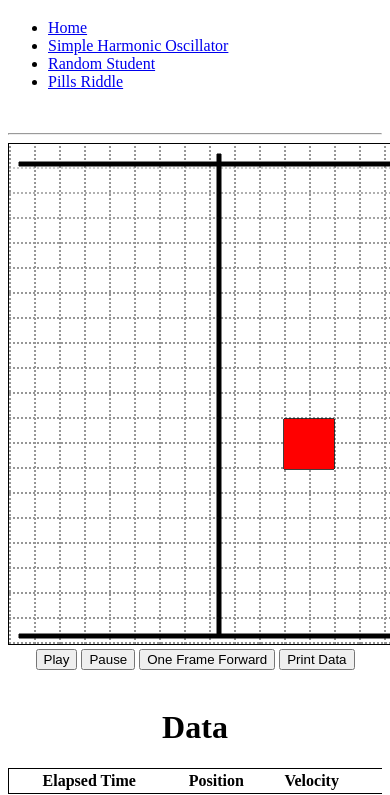
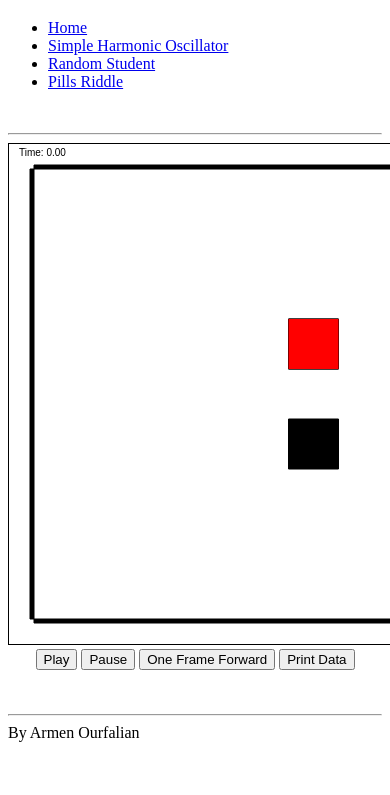
Before and after one commit to anjartsi/Physics-Engine, a plain HTML site: page index.html in a window 390 px wide. Shown: the part 61-856 px from the top of the page. Drawn offline with Linux system fonts and the light colour scheme; files that its build step writes are made by us from their sources.

Commit message:
Bigness is now an array; Mobile Collision Round 1 : XXX
Bigness is now an x-y array as well.

Tried adding mobile collisions, didn't work.

Discovered a problem with immobile collisions: always assumes the height
of walls (length of platforms) is infinite.

```diff
--- a/app/physicsClasses.js
+++ b/app/physicsClasses.js
@@ -15,7 +15,7 @@ var Thing = function(x,y) {
 	// Shape
 	this.shap=''
 	this.path = new Path2D();
-	this.bigness = 10;
+	this.bigness = [10,10];
 	// Array holding 4 edges of the object, top-right-bottom-left
 	this.edges = [];
 }
@@ -34,10 +34,10 @@ Thing.prototype.initialize = function() {
 }
 
 Thing.prototype.setEdges = function() {
-	this.edges[0] = this.pos[1]+this.bigness; // top edge
-	this.edges[1] = this.pos[0]+this.bigness; // right edge
-	this.edges[2] = this.pos[1]-this.bigness; // bottom edge
-	this.edges[3] = this.pos[0]-this.bigness; // left edge
+	this.edges[0] = this.pos[1]+this.bigness[1]; // top edge
+	this.edges[1] = this.pos[0]+this.bigness[0]; // right edge
+	this.edges[2] = this.pos[1]-this.bigness[1]; // bottom edge
+	this.edges[3] = this.pos[0]-this.bigness[0]; // left edge
 }
 /*****************************************************************************************************
 MOBILE
@@ -59,8 +59,8 @@ var Mobile = function(x, y) {
 	// Shape
 	this.shap='square'
 	this.path = new Path2D();
-	// Half side length
-	this.bigness = 20;
+	// Half side length [horizontal,vertical]
+	this.bigness = [20,20];
 
 	// top, right, bottom, left edges
 	this.edges = [];
@@ -81,16 +81,16 @@ Mobile.prototype.initialize = function() {
 	}
 
 Mobile.prototype.setEdges = function() {
-	this.edges[0] = this.pos[1]+this.bigness; // top edge
-	this.edges[1] = this.pos[0]+this.bigness; // right edge
-	this.edges[2] = this.pos[1]-this.bigness; // bottom edge
-	this.edges[3] = this.pos[0]-this.bigness; // left edge
+	this.edges[0] = this.pos[1]+this.bigness[1]; // top edge
+	this.edges[1] = this.pos[0]+this.bigness[0]; // right edge
+	this.edges[2] = this.pos[1]-this.bigness[1]; // bottom edge
+	this.edges[3] = this.pos[0]-this.bigness[0]; // left edge
 }
 
 Mobile.prototype.makePath = function() {
 	this.path= new Path2D();
 	if (this.shap=='square') {
-		this.path.rect(this.edges[3],this.edges[2],(2*this.bigness),(2*this.bigness));
+		this.path.rect(this.edges[3],this.edges[2],(2*this.bigness[0]),(2*this.bigness[1]));
 
 		// Old path without using edges. Remove this if edges don't cause problems
 		// this.path.rect((this.pos[0]-this.bigness),(this.pos[1]-this.bigness),(2*this.bigness),(2*this.bigness));
@@ -132,14 +132,26 @@ Mobile.prototype.incrementTime = function(dt) {
 
 // Checks for collisions and sets the willCollideX or willCollideY to true if there is a collision
 Mobile.prototype.checkForCollisions = function(otherObject,dt) {
+	/**
+		Example of this if statement, assume the object is travelling to the right:
+		If the right edge of the object is to the left of the otherObject
+		AND if the right edge of the object in the NEXT instance (after adding velocity and acceleration)
+		will be to the right of the otherObject, then there is a collision
+	**/
+	var edgeNow;
+	var edgeFuture;
 	for(var i = 0;i<this.edges.length;i++) {
-		if((this.edges[i]<=otherObject.edges[(i+2)%4])&&(this.edges[i]+this.v[(i+1)%2]*dt/1000>=otherObject.edges[(i+2)%4])) {
+		//Top edge and right edge
+		if((this.edges[i]<=otherObject.edges[(i+2)%4]) && (this.edges[i]+this.v[(i+1)%2]*dt/1000+this.f[(i+2)%2]/this.m*dt*dt/1000000>=otherObject.edges[(i+2)%4]+otherObject.v[(i+1)%2]*dt/1000+otherObject.f[(i+2)%2]/otherObject.m*dt*dt/1000000)) {
 			this.willCollide[(i+1)%2]= true;
 			this.collide(otherObject,i,dt,1);
+			// if(otherObject instanceof Immobile) {console.log(this.edges[i]+' , '+otherObject.edges[(i+2)%4]);}
 		}
-		else if ((this.edges[i]>=otherObject.edges[(i+2)%4])&&(this.edges[i]+this.v[(i+1)%2]*dt/1000<=otherObject.edges[(i+2)%4])) {
+		// Bottom edge and left edge
+		else if ((this.edges[i]>=otherObject.edges[(i+2)%4]) && (this.edges[i]+this.v[(i+1)%2]*dt/1000+this.f[(i+2)%2]/this.m*dt*dt/1000000<=otherObject.edges[(i+2)%4]+otherObject.v[(i+1)%2]*dt/1000+otherObject.f[(i+2)%2]/otherObject.m*dt*dt/1000000)) {
 			this.willCollide[(i+1)%2]= true;
 			this.collide(otherObject,i,dt,-1);
+			// if(otherObject instanceof Immobile) {console.log(this.edges[i]+' , '+otherObject.edges[(i+2)%4]);}
 		}
 	}
 }
@@ -148,33 +160,54 @@ Mobile.prototype.checkForCollisions = function(otherObject,dt) {
 // input: side is the index of the edges array that had the collision
 // input: dir is the direction of collision. +1 if it's up or to the right, -1 otherwise
 Mobile.prototype.collide = function(otherObject,side,dt,dir) {
-	var xv = (side+1)%2;
-	var otherObjEdge = (side+2)%4;
-	// The distance between this object and the other in the last instance before their collision
-	var dx = 0;
-	// The small amount of time required for this object to collide (MUST be less than dt)
-	var dtPrime = 0;
-	// The remaining time
-	var dtLeft = 0;
+	var xv = (side+1)%2;	// the index of the position/velocity/acceleration arrays
+	var otherObjEdge = (side+2)%4;	// the index of the other object's edge
+
+	var dx = 0; 	// The distance between this object and the other in the last instance BEFORE the collision
+	var dtPrime = 0;	// The small amount of time required for this object to collide (MUST be less than dt)
+	var dtLeft = 0;	// The remaining time out of dt that this object would be travelling in the new direction
+
+	dx = Math.abs(this.edges[side]-otherObject.edges[otherObjEdge])
+	dtPrime = Math.abs(1000*dx/(this.v[xv]));
+	dtLeft = dt-dtPrime;
+
 	if(otherObject instanceof Immobile) {
-		console.log('hi');
-		dx = Math.abs(this.edges[side]-otherObject.edges[otherObjEdge])
-		dtPrime = Math.abs(1000*dx/(this.v[xv]));
-		dtLeft = dt-dtPrime;
-
-		this.pos[xv] = otherObject.edges[otherObjEdge] - dir*Math.abs(dtLeft*this.v[xv]/1000) - dir*dtLeft*dtLeft*this.f[xv]/this.m/1000000 - dir*this.bigness;
+		this.pos[xv] = otherObject.edges[otherObjEdge] - dir*Math.abs(dtLeft*this.v[xv]/1000) - dir*dtLeft*dtLeft*this.f[xv]/this.m/1000000 - dir*this.bigness[xv];
 
 		this.v[xv] += dir*Math.abs(this.f[xv]/this.m*dtPrime/1000) + dir*Math.abs(this.f[xv]/this.m*dtLeft/1000) ;
 
 		this.v[xv] *= -1;
-
 	}
 
+// Don't forget to conserve momentum and KE
 	else if (otherObject instanceof Mobile) {
+		var v1 = this.v[xv];
+		var v2 = otherObject.v[xv];
+		var mu = otherObject.m/this.m;
 
+		this.pos[xv] = otherObject.edges[otherObjEdge] - dir * Math.abs(dtLeft*this.v[xv]/1000) - dir*dtLeft*dtLeft*this.f[xv]/this.m/1000000 - dir*this.bigness[xv];
+
+		var v1fa = v1 + mu*v2 - mu*((v1+mu*v2)/(1+mu) - dir* Math.sqrt( (v2*v2*(1-mu) - 2*v1*v2)/(1+mu)+ Math.pow(((v1+mu*v2)/1+mu),2) ));
+
+		var v1fb = v1 + mu*v2 - mu*((v1+mu*v2)/(1+mu) + dir* Math.sqrt( (v2*v2*(1-mu) - 2*v1*v2)/(1+mu)+ Math.pow(((v1+mu*v2)/1+mu),2) ));
+
+		var v2fa = v1/mu+v2-v1fa/mu;
+		var v2fb = v1/mu+v2-v1fb/mu;
+
+		if(v1fa == v1) {
+			this.v[xv] = -1* v1fb;
+			otherObject.v[xv] = -1*v2fb;
+		}
+
+		else {
+			this.v[xv] = -1* v1fa;
+			otherObject.v[xv] = -1*v2fa;
+		}
+		otherObject.willCollide[otherObjEdge] = false;
 	}
+
 	else {
-		this.willCollide[(side+1)%2] = false;
+		this.willCollide[xv] = false;
 	}
 }
 
@@ -188,12 +221,14 @@ var Immobile = function(x, y, bigness) {
 
 	this.pos[0] = x;
 	this.pos[1] = y;
+	this.v = [0,0];
+	this.f = [0,0];
 	this.m = Infinity;
 	// Shape --> Can be wall or platform
 	this.shap='';
 	this.path = new Path2D();
 	// bigness--> Height of a wall or width of a platform
-	if(bigness==undefined){this.bigness=200}
+	if(bigness==undefined) {this.bigness=[10,10]}
 
 	this.col = 'black';
 }
@@ -216,25 +251,25 @@ var Wall = function(x,y,bigness) {
 	this.pos[1] = y;
 	// Shape
 	this.path = new Path2D();
-	this.bigness = bigness; //Height of the wall
-	if(bigness==undefined){this.bigness=200}
-	this.thickness = 2;
+	this.bigness = [2,bigness]; //bigness is the height of the wall, the width is 2 by default
+	if(bigness==undefined){this.bigness=[200,2]}
 }
+
 Wall.prototype = Object.create(Immobile.prototype)
 Wall.prototype.constructor = Wall;
 
 Wall.prototype.setEdges = function() {
-	this.edges[0] = this.pos[1]+this.bigness; // top edge
-	this.edges[1] = this.pos[0]+this.thickness; // right edge
+	this.edges[0] = this.pos[1]+this.bigness[1]; // top edge
+	this.edges[1] = this.pos[0]+this.bigness[0]; // right edge
 	this.edges[2] = this.pos[1]; // bottom edge
-	this.edges[3] = this.pos[0]-this.thickness; // left edge
+	this.edges[3] = this.pos[0]-this.bigness[0]; // left edge
 }
 
 Wall.prototype.initialize = function() {
 	this.setEdges();
 	allThings.push(this);
 	allImmobiles.push(this);
-	this.path.rect(this.edges[3],this.edges[2],(2*this.thickness),(this.bigness));
+	this.path.rect(this.edges[3],this.edges[2],(2*this.bigness[0]),(this.bigness[1]));
 
 }
 
@@ -256,17 +291,16 @@ var Platform = function(x,y,bigness) {
 	this.pos[1] = y;
 	// Shape
 	this.path = new Path2D();
-	this.bigness = bigness; //Length of the Platform
-	if(bigness==undefined){this.bigness=200}
-	this.thickness = 2;
+	this.bigness = [bigness,2]; //bigness is the length of the Platform. the height is 2 by default
+	if(bigness==undefined) {this.bigness=[2,200]}
 }
 Platform.prototype = Object.create(Immobile.prototype)
 Platform.prototype.constructor = Platform;
 
 Platform.prototype.setEdges = function() {
-	this.edges[0] = this.pos[1]+this.thickness; // top edge
-	this.edges[1] = this.pos[0]+this.bigness; // right edge
-	this.edges[2] = this.pos[1]-this.thickness; // bottom edge
+	this.edges[0] = this.pos[1]+this.bigness[1]; // top edge
+	this.edges[1] = this.pos[0]+this.bigness[0]; // right edge
+	this.edges[2] = this.pos[1]-this.bigness[1]; // bottom edge
 	this.edges[3] = this.pos[0]; // left edge
 }
 
@@ -274,7 +308,7 @@ Platform.prototype.initialize = function() {
 	this.setEdges();
 	allThings.push(this);
 	allImmobiles.push(this);
-	this.path.rect(this.edges[3],this.edges[2],(this.bigness),(2*this.thickness));
+	this.path.rect(this.edges[3],this.edges[2],(this.bigness[0]),(2*this.bigness[1]));
 
 }
 
--- a/app/physicsEngine.js
+++ b/app/physicsEngine.js
@@ -1,5 +1,8 @@
+
 var canvas = document.getElementById('actionCanvas');
 var ctx = canvas.getContext('2d');
+// var canvasHeight = 500;
+// var canvasWidth= 500;
 var canvasHeight = 500
 var canvasWidth= 500*1.618034 //Estimation of the golden ratio
 canvas.height=canvasHeight;
@@ -10,6 +13,9 @@ ctx.scale(1,-1);
 /***************************************
 Adding gridlines as a background image
 ****************************************/
+// Set this to true to draw gridlines
+var gl = false
+if(gl){
 	var gridlines = document.createElement('canvas');
 	gridlines.height=canvasHeight;
 	gridlines.width=canvasWidth;
@@ -32,7 +38,8 @@ while(gridLinePosition<canvasHeight) {
 		glctx.lineTo(canvasWidth,gridLinePosition);
 		glctx.stroke();
 		gridLinePosition+=25;
-}// End of Gridline Code
+	}
+}
 
 /***************************************
  Time Variables
@@ -49,6 +56,17 @@ var timing = function() {
 	elapsedTime +=dt;
 }
 
+// Prints the time on the top right hand corner of the canvas
+var showTime = function(ctx, time) {
+	var t = time;
+	t/=1000;
+	t = t.toFixed(2);
+	ctx.save();
+	ctx.translate(10,canvasHeight-12);
+	ctx.scale(1,-1);
+	ctx.fillText("Time: "+t,0,0);
+	ctx.restore();
+}
 
 /***************************************
 
@@ -58,7 +76,7 @@ var playing = null;
 var drawEverything = function() {
 	if(playing){
 		ctx.clearRect(0,0,809,500);
-		ctx.drawImage(gridlines,0,0);
+		if(gl){ctx.drawImage(gridlines,0,0);}
 		timing();
 
 		for (var i=0;i<allThings.length;i++) {
@@ -78,16 +96,19 @@ var drawEverything = function() {
 			// Draw Everything
 			allThings[i].draw(ctx);
 		};
+		showTime(ctx, elapsedTime);
 		window.requestAnimationFrame(drawEverything);
 	}
 }
 
 var play = function() {
+	if(!playing) {
 		playing =true;
 		t1 = new Date();
 		t2 = new Date();
 		window.requestAnimationFrame(drawEverything);
 		console.log('playing')
+	};
 }
 
 var pause = function() {
--- a/app/physicsProblem.js
+++ b/app/physicsProblem.js
@@ -1,38 +1,99 @@
-var shadow = new Thing(300,200);
+var accelx = 0;
+var accely = 0;
+var velx = 500;
+var vely = 0;
+
+
+var redX = canvasWidth/2-100;
+var blueX =  canvasWidth/2+100;
+var redY = canvasHeight/2+50;
+var blueY = canvasHeight/2+50;
+
+var yellowX = canvasWidth/2-100;
+var greenX =  canvasWidth/2+100;
+var yellowY = canvasHeight/2-50;
+var greenY = canvasHeight/2-50;
+
+var shadow = new Thing(redX,redY);
 shadow.bigness=25;
 shadow.col='black';
 shadow.path.rect((shadow.pos[0]-shadow.bigness),(shadow.pos[1]-shadow.bigness),(2*shadow.bigness),(2*shadow.bigness))
 shadow.initialize();
 
-var red = new Mobile(300,200);
-red.bigness = 25;
+var shadow2 = new Thing(blueX,blueY);
+shadow2.bigness=25;
+shadow2.col='black';
+shadow2.path.rect((shadow2.pos[0]-shadow2.bigness),(shadow2.pos[1]-shadow2.bigness),(2*shadow2.bigness),(2*shadow2.bigness))
+shadow2.initialize();
+
+var shadow3 = new Thing(yellowX,yellowY);
+shadow3.bigness=25;
+shadow3.col='black';
+shadow3.path.rect((shadow3.pos[0]-shadow3.bigness),(shadow3.pos[1]-shadow3.bigness),(2*shadow3.bigness),(2*shadow3.bigness))
+shadow3.initialize();
+
+var shadow4 = new Thing(greenX,greenY);
+shadow4.bigness=25;
+shadow4.col='black';
+shadow4.path.rect((shadow4.pos[0]-shadow4.bigness),(shadow4.pos[1]-shadow4.bigness),(2*shadow4.bigness),(2*shadow4.bigness))
+shadow4.initialize();
+
+var red = new Mobile(redX,redY);
+red.bigness = [25,25];
 red.m = 1;
-red.v= [100,00];
-red.f=[0,-500]
+red.v= [velx,-vely];
+red.f=[accelx,-accely]
 red.shap='square';
 red.col='red';
 red.initialize();
 
+var blue = new Mobile(blueX,blueY);
+blue.bigness = [25,25];
+blue.m = 1;
+blue.v= [-velx*2,-vely];
+blue.f=[-accelx,-accely]
+blue.shap='square';
+blue.col='blue';
+// blue.initialize();
+//
+var yellow = new Mobile(yellowX,yellowY);
+yellow.bigness = [25,25];
+yellow.m = 1;
+yellow.v= [velx,vely];
+yellow.f=[accelx,accely]
+yellow.shap='square';
+yellow.col='yellow';
+// yellow.initialize();
+
+var green = new Mobile(greenX,greenY);
+green.bigness = [25,25];
+green.m = 1;
+green.v= [-velx,vely];
+green.f=[-accelx,accely]
+green.shap='square';
+green.col='green';
+// green.initialize();
 
 
-var wall = new Wall(210,10,canvasHeight-20);
+var wall = new Wall(23,25,canvasHeight-50);
 wall.initialize();
 
-var wall2 = new Wall(502,10,canvasHeight-20);
+var wall2 = new Wall(canvasWidth-23,25,canvasHeight-50);
 wall2.initialize();
 
-var wall3 = new Wall(760,10,canvasHeight-20);
+var wall3 = new Wall(400,10,canvasHeight-300);
 wall3.initialize();
 
-var floor = new Platform(10,8,canvasWidth-20);
+var floor = new Platform(25,23,canvasWidth-50);
 floor.initialize();
 
-var ceiling = new Platform(10,canvasHeight-20,canvasWidth-20);
+var ceiling = new Platform(25,canvasHeight-23,canvasWidth-50);
 ceiling.initialize();
 
 
 // Draw everything
-ctx.drawImage(gridlines,0,0);
+if(gl) {ctx.drawImage(gridlines,0,0);}
 for (var i = 0; i < allThings.length; i++) {
 	allThings[i].draw(ctx);
 };
+showTime(ctx,elapsedTime);
```
Also changed, not shown: index.html (+4 -1 lines). Lines whose indentation alone changed are shown as unchanged.
